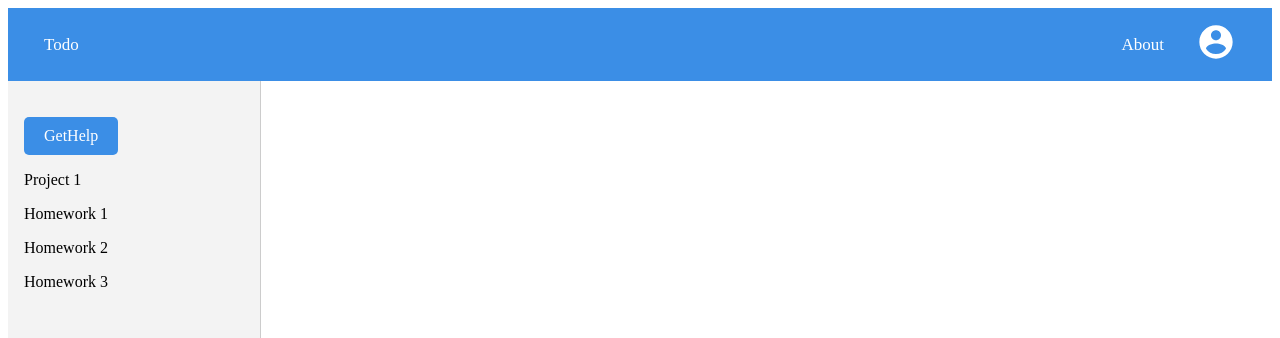
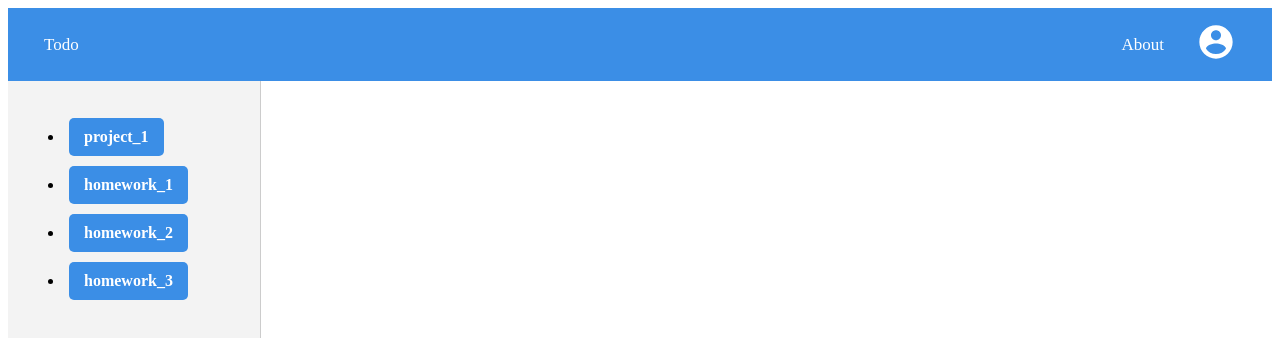
Before and after one commit to chipanyanwu/wildhacks-2024, a Next.js app: page /tasks in a window 1280 px wide. Shown: the top 338 px of the page. Built offline with nearby package versions, Linux system fonts and the light colour scheme.

Commit message:
hard-coded assignments

```diff
--- a/package.json
+++ b/package.json
@@ -10,6 +10,7 @@
   },
   "dependencies": {
     "@clerk/nextjs": "^4.29.12",
+    "axios": "^1.6.8",
     "dotenv": "^16.4.5",
     "express": "^4.19.2",
     "mongodb": "^6.5.0",
--- a/pages/gpt.tsx
+++ b/pages/gpt.tsx
@@ -11,7 +11,7 @@ const GPT = () => {
       <>
         <TopBar />
         <div className={styles.welcomeContainer}>
-        <h1 className={styles.title}>Get detailed breakdown</h1>
+        <h1 className={styles.title}>Detailed Breakdown</h1>
             <Chat />
         </div>
       </>
--- a/pages/tasks.tsx
+++ b/pages/tasks.tsx
@@ -1,30 +1,29 @@
-
 import List from "../components/List";
-import styles from "../styles/todo.module.css"
+import styles from "../styles/todo.module.css";
 import TopBar from "../components/TopBar";
-import Chat from "../app/chat";
-import GPT from "./gpt";
 import Link from 'next/link';
 import Newstyles from '../styles/Home.module.css';
 
-
 export default function Tasks() {
-    const AssigmentList = ["Project 1",
-                        "Homework 1",
-                        "Homework 2",
-                        "Homework 3"];
+    const AssignmentList = ["project_1", "homework_1", "homework_2", "homework_3"];
 
     return (
       <>
         <TopBar />
         <div className={styles.container}>
           <aside className={styles.sidebar}>
-        <div className={Newstyles.buttonContainer}>
-          <Link href="/gpt" className={Newstyles.button} passHref>GetHelp</Link>
-          </div>
-          <List items={AssigmentList}/>
+            <ul>
+              {AssignmentList.map((assignment, index) => (
+                <li key={index}>
+                  <Link href={`/assignments/${encodeURIComponent(assignment)}`} className={Newstyles.assignmentLink} passHref>
+                    {assignment}
+                  </Link>
+                </li>
+              ))}
+            </ul>
           </aside>
           <main className={styles.maincontent}>
+            {/* Content here */}
           </main>
         </div>
       </>
--- a/styles/Home.module.css
+++ b/styles/Home.module.css
@@ -52,3 +52,26 @@
   .button:hover {
     background-color: lightblue;
   }
+
+  .assignmentLink {
+    display: inline-block;
+    padding: 10px 15px;
+    margin: 5px;
+    background-color: #3b8ee6;
+    color: white;
+    text-decoration: none;
+    border-radius: 5px;
+    transition: background-color 0.3s, transform 0.2s;
+    font-weight: bold;
+  }
+
+  .assignmentLink:hover, .assignmentLink:focus {
+    background-color: #2a6db3;
+    transform: translateY(-2px);
+    color: #ffffff;
+    text-decoration: none;
+  }
+
+  .assignmentLink:active {
+    transform: translateY(1px);
+  }
```
Also changed, not shown: pages/assignments/homework_1.tsx (added, +24 -0 lines), pages/assignments/homework_2.tsx (added, +24 -0 lines), pages/assignments/homework_3.tsx (added, +24 -0 lines), pages/assignments/project_1.tsx (added, +40 -0 lines), pages/courses.tsx (+22 -16 lines), 1 other file (tests, documents, lock files or other folders). Lines whose indentation alone changed are shown as unchanged.
